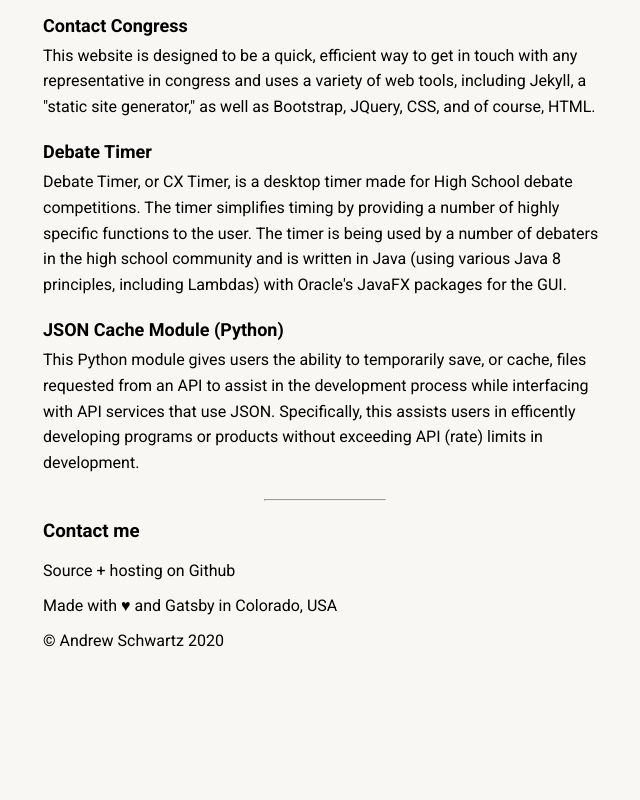
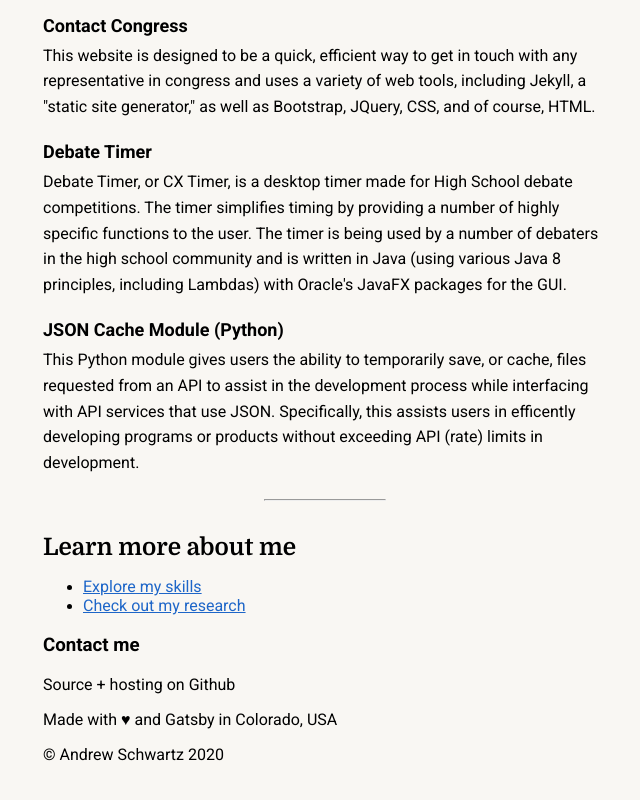
Before and after one commit to werdna3232/aschwartz.me, a Gatsby site: page /projects in a window 1280 px wide. Shown: the part 805-1605 px from the top of the page, without its empty margins (315-955 px from the left). Before the commit the page ends 1503 px from the top, so only its background shows below. Built offline with nearby package versions, Linux system fonts and the light colour scheme; Gatsby itself is replaced by a stand-in of ours.

Commit message:
feat: add calls to action section
implement for projects page

```diff
--- /dev/null
+++ b/src/components/calls-to-action.js
@@ -0,0 +1,18 @@
+import React from 'react'
+import { Link } from 'gatsby'
+import Hr from './hr'
+import CallsToActionStyles from './calls-to-action.module.scss'
+
+export default ({ title, ctas }) => (
+  <div>
+    <Hr />
+    <h2 className={CallsToActionStyles.title}>{title}</h2>
+    <ul className={CallsToActionStyles.ctasList}>
+      {ctas.map(cta => (
+        <li>
+          <Link to={cta.href}>{cta.name}</Link>
+        </li>
+      ))}
+    </ul>
+  </div>
+)
--- /dev/null
+++ b/src/components/calls-to-action.module.scss
@@ -0,0 +1,13 @@
+.ctas-list {
+  li::after {
+    content: " →";
+  }
+  li {
+    margin-bottom: 0.5rem;
+  }
+}
+
+.title {
+  margin-top: 2rem;
+  margin-bottom: 1rem;
+}
--- a/src/pages/projects.js
+++ b/src/pages/projects.js
@@ -5,7 +5,7 @@
 
 import Section from '../components/section'
 import Lede from '../components/lede'
-import Hr from '../components/hr'
+import CallsToAction from '../components/calls-to-action'
 
 import ProjectsData from '../../content/projects.yaml'
 
@@ -17,6 +17,12 @@
       <a href="github.com/schwartzadev/">GitHub</a>.
     </Lede>
     <Section items={ProjectsData.projects} title="Projects" />
-    <Hr />
+    <CallsToAction
+      title="Learn more about me"
+      ctas={[
+        { name: 'Explore my skills', href: '/skills' },
+        { name: 'Check out my research', href: '/research' },
+      ]}
+    />
   </Layout>
 )
```
